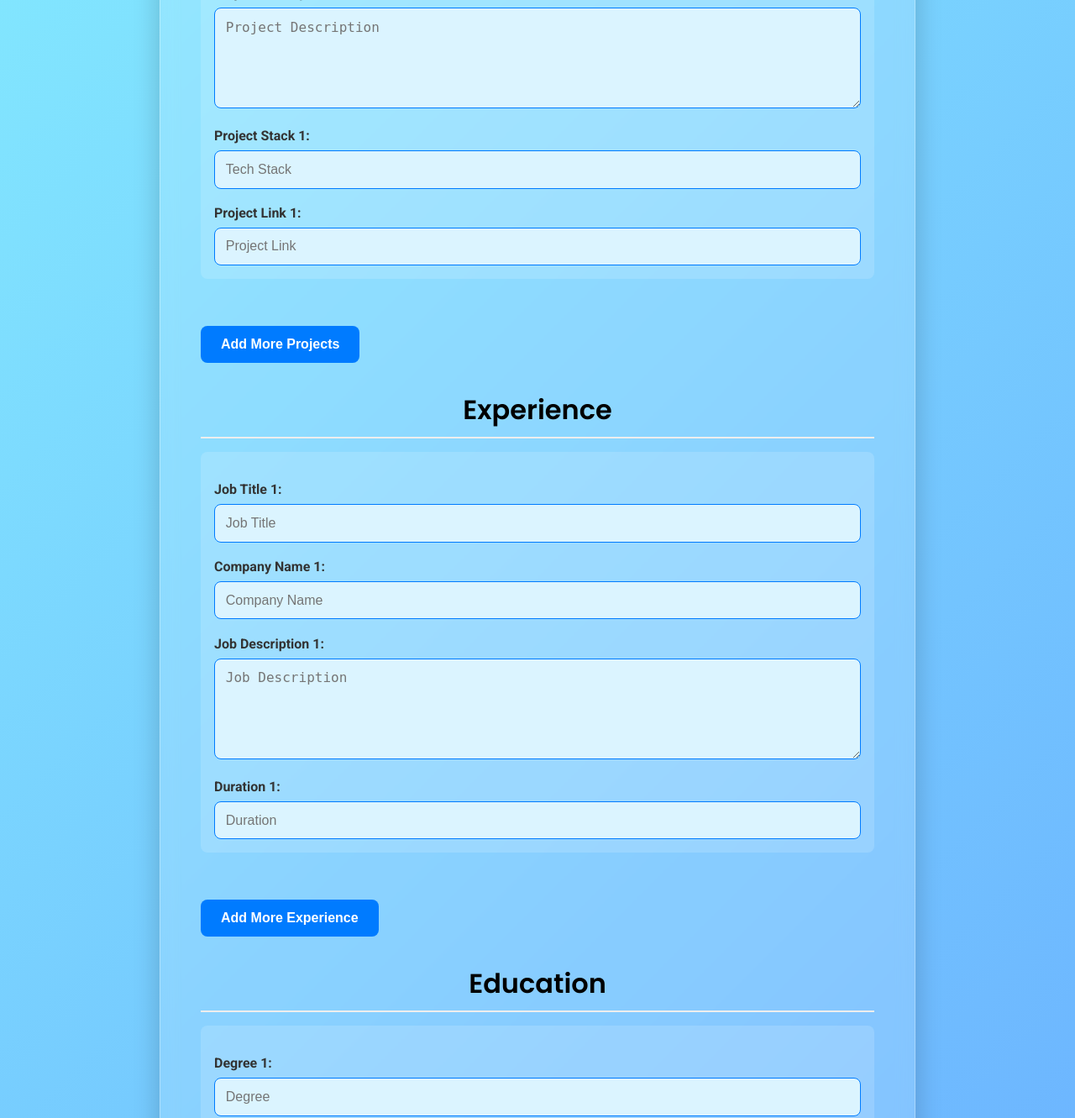
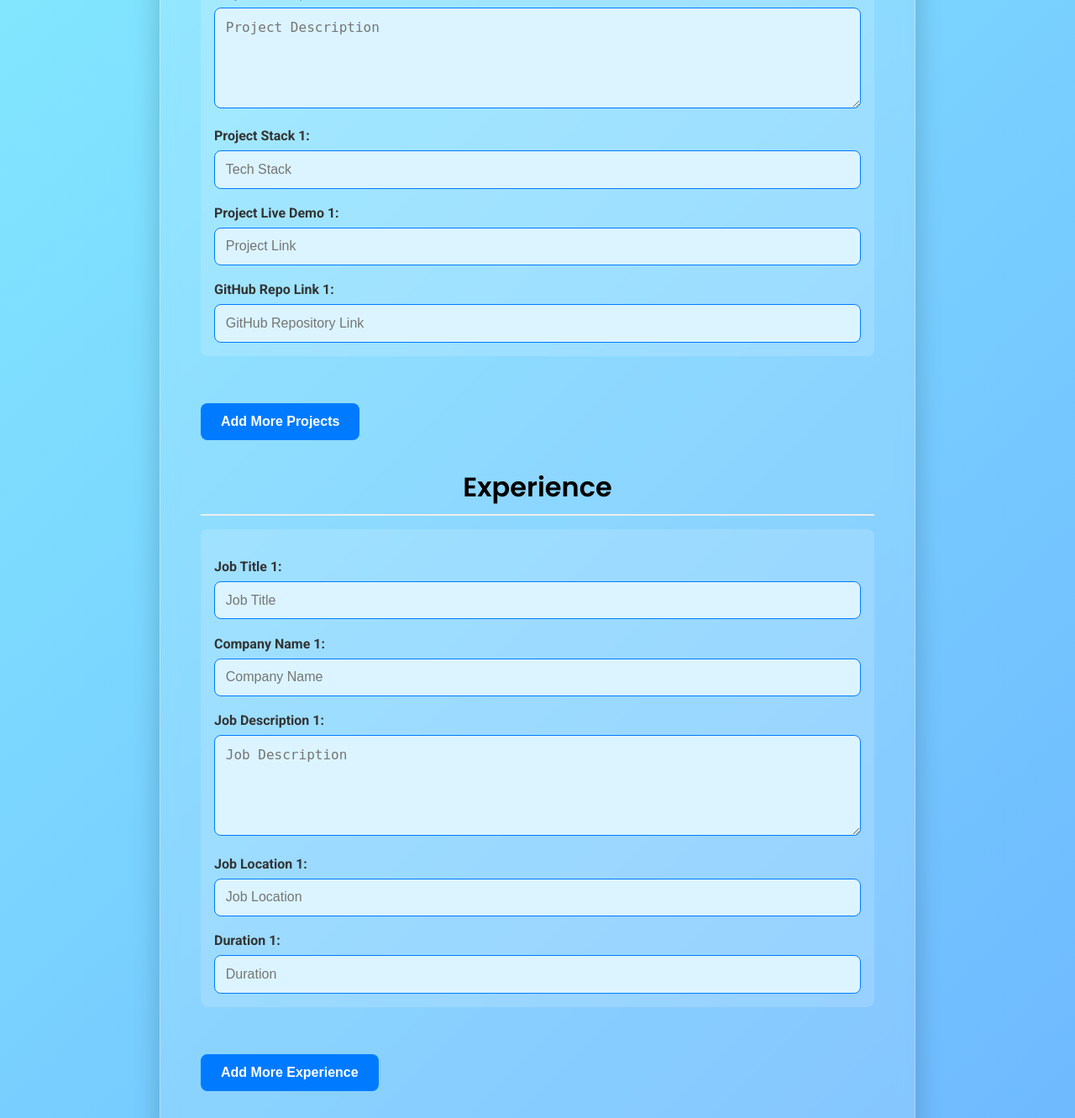
Before and after one commit to rinsham10/folium, a Django app: template builder/templates/form_page.html in a window 1280 px wide. Shown: the part 984-2315 px from the top of the page at 84% size. Run offline with Django 5.2, Linux system fonts and the light colour scheme; the template is opened without the code that fills it, so the values that code supplies are empty.

Commit message:
form work location

```diff
--- a/builder/templates/form_page.html
+++ b/builder/templates/form_page.html
@@ -25,6 +25,9 @@
 
           <label for="project_link">Project Link:</label>
           <input type="text" name="project_link[]" placeholder="Project Link"><br>
+
+          <label for="project_github_1">Project GitHub 1:</label>
+          <input type="text" name="project_github[]" id="project_github_1" placeholder="GitHub Repo Link"><br>
         `;
       } else if (section === 'experience') {
         newEntry.innerHTML = `
@@ -37,8 +40,12 @@
           <label for="job_desc">Job Description:</label>
           <textarea name="job_desc[]" placeholder="Job Description"></textarea><br>
 
+          <label for="location">Job Location 1:</label>
+          <input type="text" name="location[]" id="location1" placeholder="Job Location"><br>
+
           <label for="duration">Duration:</label>
           <input type="text" name="duration[]" placeholder="Duration"><br>
+
         `;
       } else if (section === 'education') {
         newEntry.innerHTML = `
@@ -98,8 +105,12 @@
         <label for="project_stack_1">Project Stack 1:</label>
         <input type="text" name="project_stack[]" id="project_stack_1" placeholder="Tech Stack"><br>
 
-        <label for="project_link_1">Project Link 1:</label>
+        <label for="project_link_1">Project Live Demo 1:</label>
         <input type="text" name="project_link[]" id="project_link_1" placeholder="Project Link"><br>
+
+        <label for="project_github_1">GitHub Repo Link 1:</label>
+        <input type="text" name="project_github[]" id="project_github_1" placeholder="GitHub Repository Link">
+
       </div>
     </div>
     <button type="button" onclick="addField('projects')">Add More Projects</button><br>
@@ -117,8 +128,12 @@
         <label for="job_desc_1">Job Description 1:</label>
         <textarea name="job_desc[]" id="job_desc_1" placeholder="Job Description"></textarea><br>
 
+        <label for="location">Job Location 1:</label>
+        <input type="text" name="location[]" id="location1" placeholder="Job Location"><br>
+
         <label for="duration_1">Duration 1:</label>
         <input type="text" name="duration[]" id="duration_1" placeholder="Duration"><br>
+
       </div>
     </div>
     <button type="button" onclick="addField('experience')">Add More Experience</button><br>
```
Also changed, not shown: builder/static/css/template1.css (+15 -3 lines), builder/templates/template1.html (+9 -4 lines), builder/views.py (+6 -2 lines), db.sqlite3.
